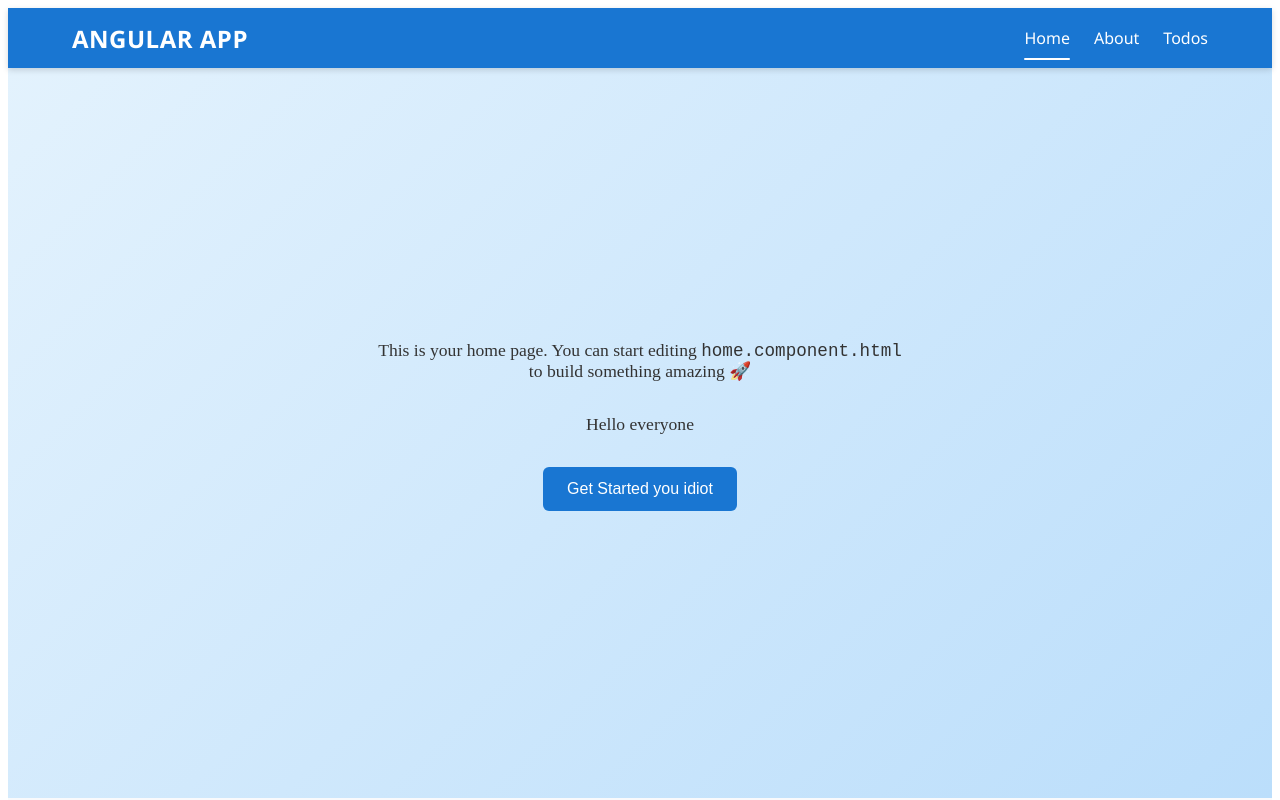
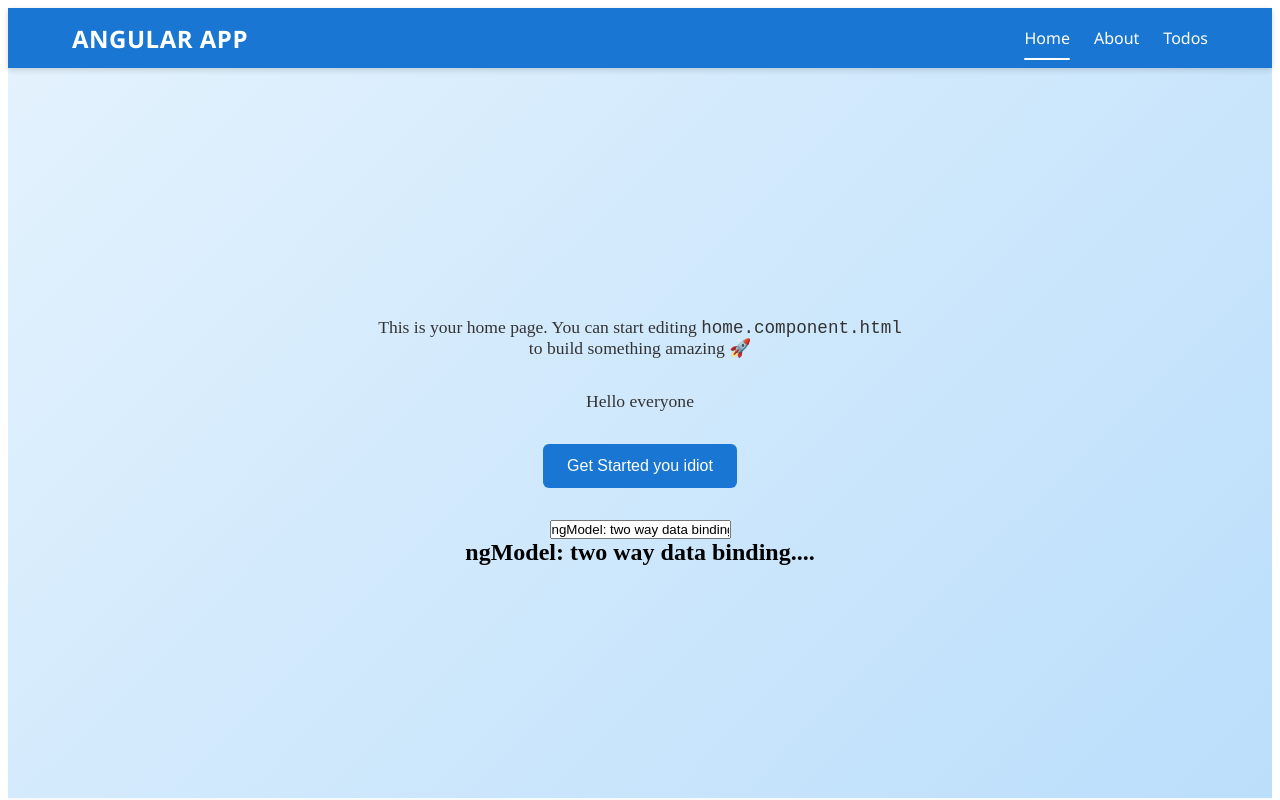
Before and after one commit to MuhammadTalalZahid33/Angular_Projects, an Angular app in the folder first_Angular_Project/: page / in a window 1280 px wide. Shown: the top 800 px of the page. Built offline with nearby package versions, Linux system fonts and the light colour scheme.

Commit message:
ngModel: two-way binding..

```diff
--- a/first_Angular_Project/src/app/home/home.component.html
+++ b/first_Angular_Project/src/app/home/home.component.html
@@ -15,6 +15,12 @@
     </p>
     <p>{{greetings()}}</p>
     <button class="cta">{{homebutton()}}</button>
+
+    <br>
+    <!-- <input type="text" [value]="title"  #input (keyup.enter)="title = input.value" /> -->
+     <input type="text" [(ngModel)] = "title">
+    <h2>{{ title }}</h2>
+
   </div>
 </section>
     <app-child/>
--- a/first_Angular_Project/src/app/home/home.component.ts
+++ b/first_Angular_Project/src/app/home/home.component.ts
@@ -2,11 +2,12 @@ import { Component, EventEmitter, input, Input, Output, signal } from '@angular/
 import { ChildComponent } from "../components/child/child.component";
 import { CounterComponent } from '../components/counter/counter.component';
 import { AppComponent } from "../app.component";
+import { FormsModule } from '@angular/forms';
 
 @Component({
   selector: 'app-home',
   standalone: true,
-  imports: [ChildComponent, CounterComponent],
+  imports: [ChildComponent, CounterComponent, FormsModule],
   templateUrl: './home.component.html',
   styleUrl: './home.component.scss'
 })
@@ -19,4 +20,7 @@ export class HomeComponent {
   sendMessage(){
     this.messageEvent.emit("Hello Parent, I am child")
   }
+
+  //ngModel
+  title:string = "ngModel: two way data binding....";
 }
```
